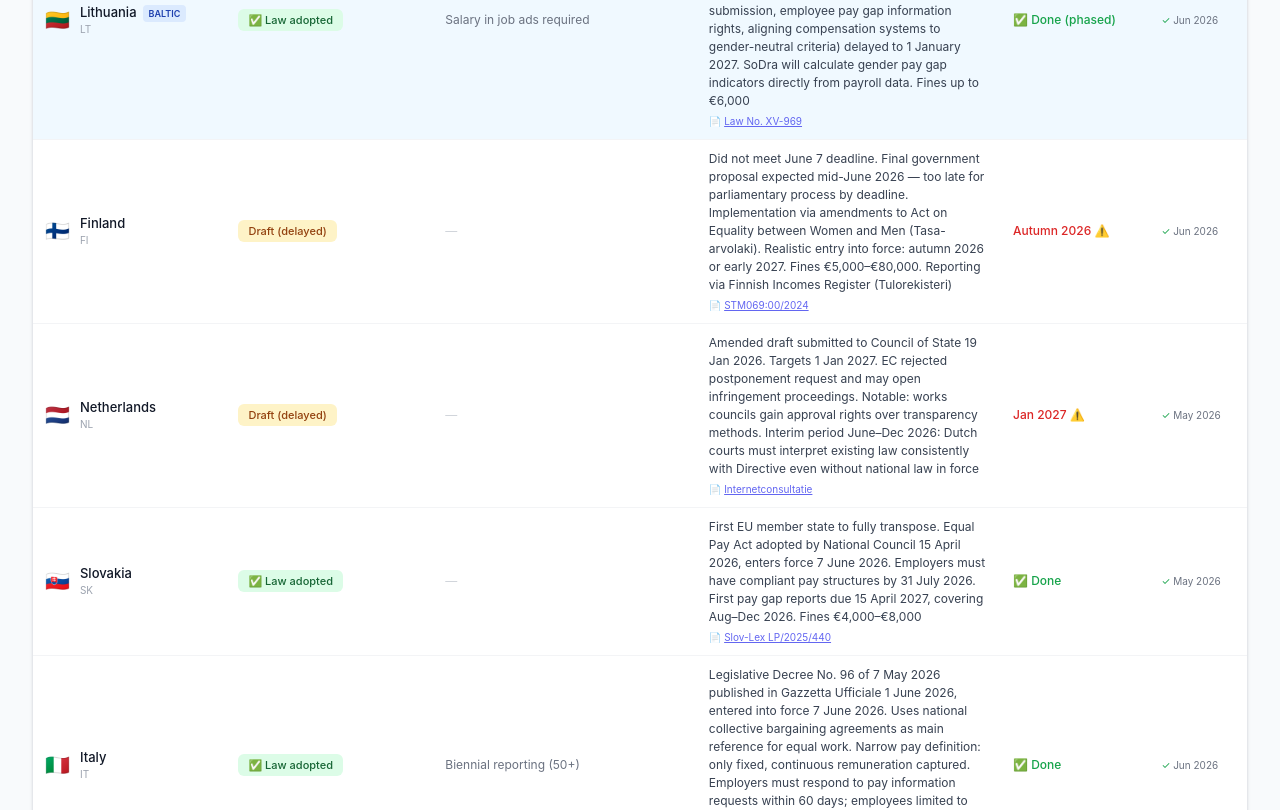
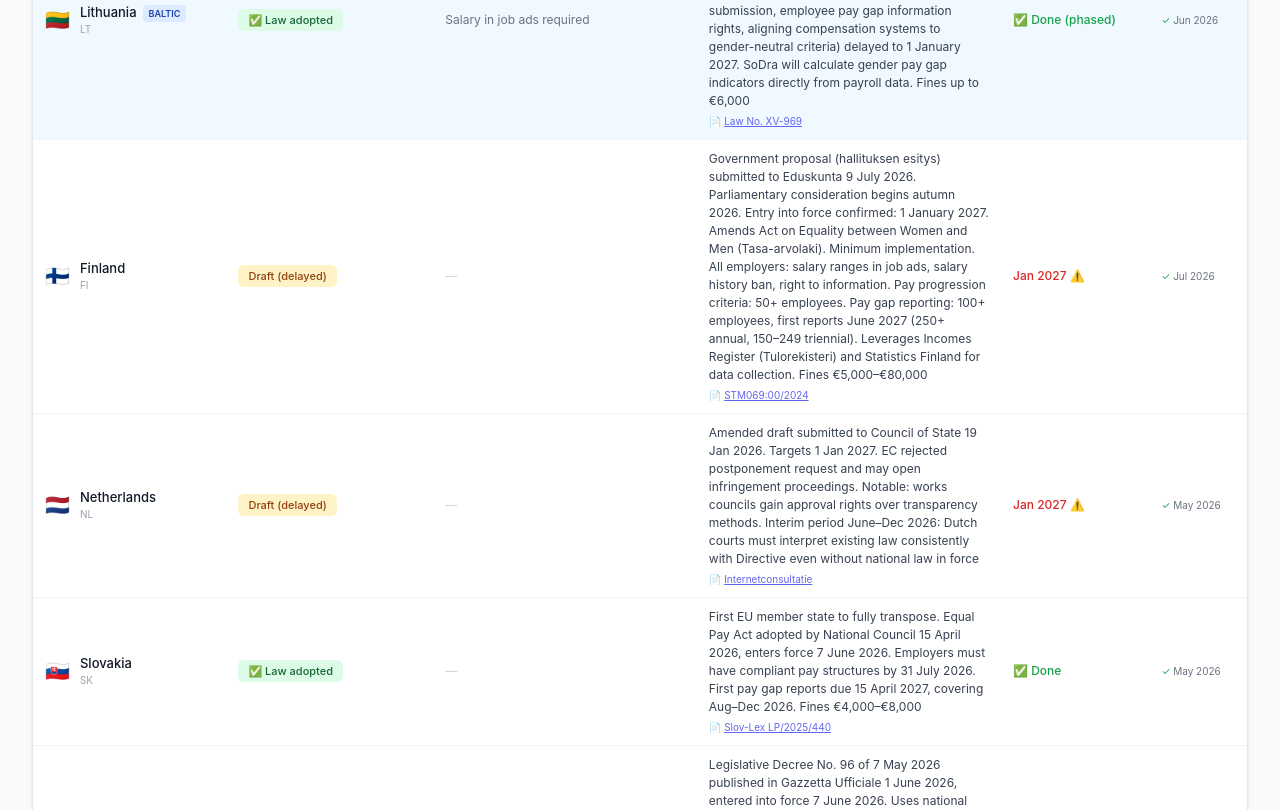
Before and after one commit to LenLi77/Pay-Transparency-implementation-tracker, a website: page index.html in a window 1280 px wide. Shown: the part 670-1480 px from the top of the page. Drawn offline with Linux system fonts and the light colour scheme.

Commit message:
Revise Finland proposal details and update date
Updated details for Finland's government proposal and revised last updated date.

```diff
--- a/index.html
+++ b/index.html
@@ -231,9 +231,9 @@
               <td><div class="country-cell"><span class="flag">🇫🇮</span><div><div class="country-name">Finland</div><div class="country-code">FI</div></div></div></td>
               <td><span class="badge badge-yellow">Draft (delayed)</span></td>
               <td class="existing-laws none">—</td>
-              <td class="details">Did not meet June 7 deadline. Final government proposal expected mid-June 2026 — too late for parliamentary process by deadline. Implementation via amendments to Act on Equality between Women and Men (Tasa-arvolaki). Realistic entry into force: autumn 2026 or early 2027. Fines €5,000–€80,000. Reporting via Finnish Incomes Register (Tulorekisteri)<div class="draft-link">📄 <a href="https://stm.fi/en/project?tunnus=STM069:00/2024" target="_blank">STM069:00/2024</a></div></td>
-              <td class="expected" style="color: #dc2626;">Autumn 2026 ⚠️</td>
-              <td class="verified"><span class="verified-check">✓</span> Jun 2026</td>
+              <td class="details">Government proposal (hallituksen esitys) submitted to Eduskunta 9 July 2026. Parliamentary consideration begins autumn 2026. Entry into force confirmed: 1 January 2027. Amends Act on Equality between Women and Men (Tasa-arvolaki). Minimum implementation. All employers: salary ranges in job ads, salary history ban, right to information. Pay progression criteria: 50+ employees. Pay gap reporting: 100+ employees, first reports June 2027 (250+ annual, 150–249 triennial). Leverages Incomes Register (Tulorekisteri) and Statistics Finland for data collection. Fines €5,000–€80,000<div class="draft-link">📄 <a href="https://stm.fi/en/project?tunnus=STM069:00/2024" target="_blank">STM069:00/2024</a></div></td>
+              <td class="expected" style="color: #dc2626;">Jan 2027 ⚠️</td>
+              <td class="verified"><span class="verified-check">✓</span> Jul 2026</td>
             </tr>
             <tr>
               <td><div class="country-cell"><span class="flag">🇳🇱</span><div><div class="country-name">Netherlands</div><div class="country-code">NL</div></div></div></td>
@@ -519,7 +519,7 @@
       </div>
 
       <div class="updated">
-        Last updated: 9 July 2026 (v2) • Post-deadline update • Corrections welcome
+        Last updated: 12 July 2026 (v2) • Post-deadline update • Corrections welcome
       </div>
     </div>
   </div>
```
